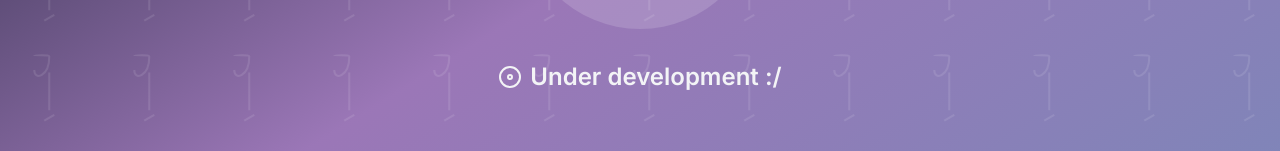
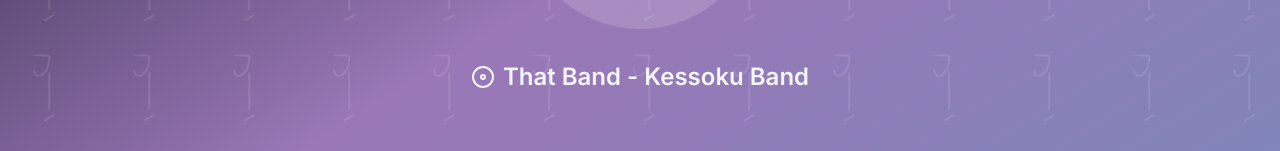
Before and after one commit to SerratedC/serratedradio, a React (Create React App) app: page / in a window 1280 px wide. Shown: the part 459-610 px from the top of the page. Built offline with nearby package versions, Linux system fonts and the light colour scheme.

Commit message:
Always Kessoku - final commit (EOL)

```diff
--- a/src/App.js
+++ b/src/App.js
@@ -137,7 +137,7 @@
         </div>
         <h2 className="mt-4 sm:mt-6 md:mt-8 text-lg sm:text-xl md:text-2xl font-semibold flex items-center">
           <Disc className={`mr-2 ${isPlaying ? "animate-spin" : ""}`} />
-          Under development :/
+          That Band - Kessoku Band
         </h2>
       </div>
       <div className="absolute bottom-2 sm:bottom-4 text-xs sm:text-sm text-opacity-80">
```
